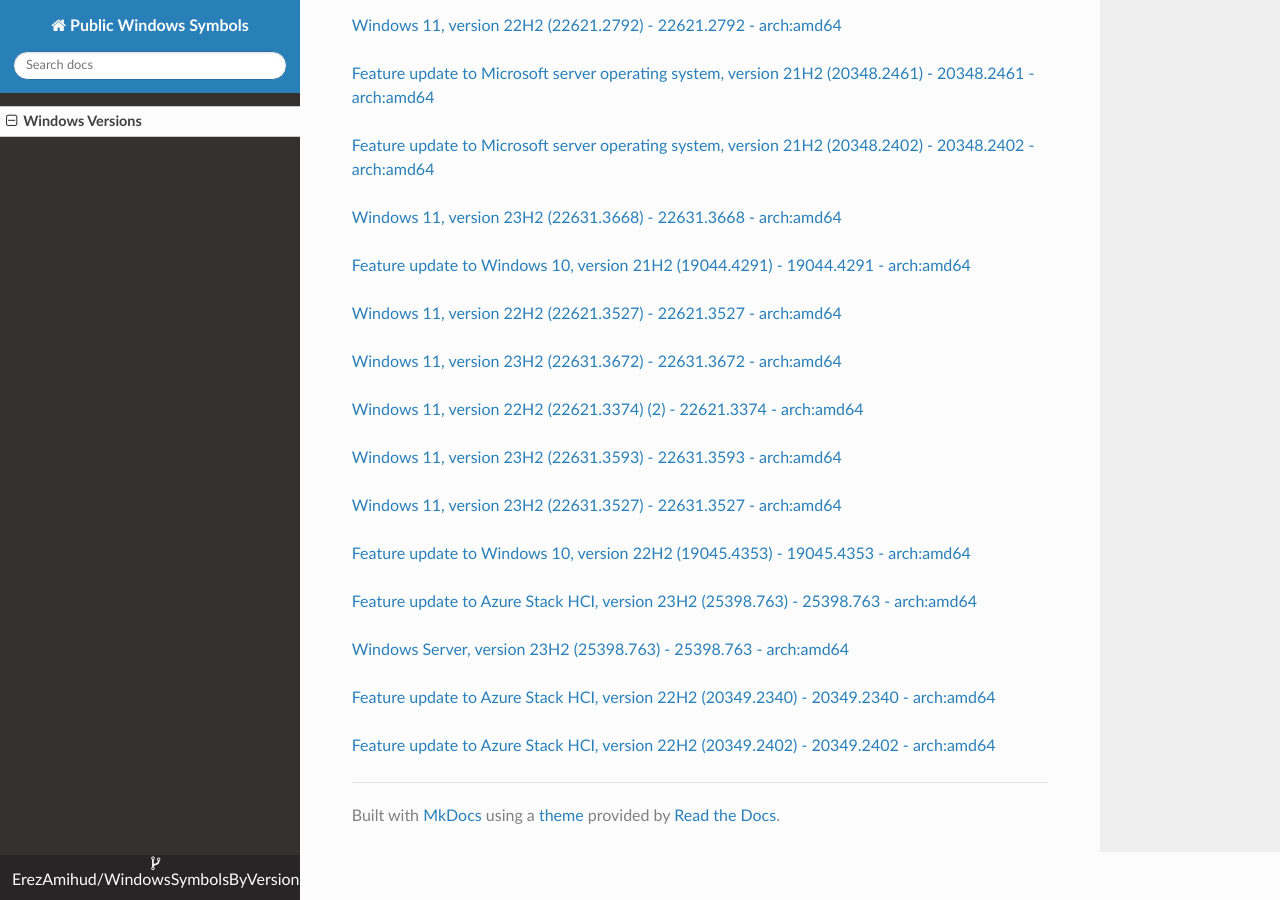
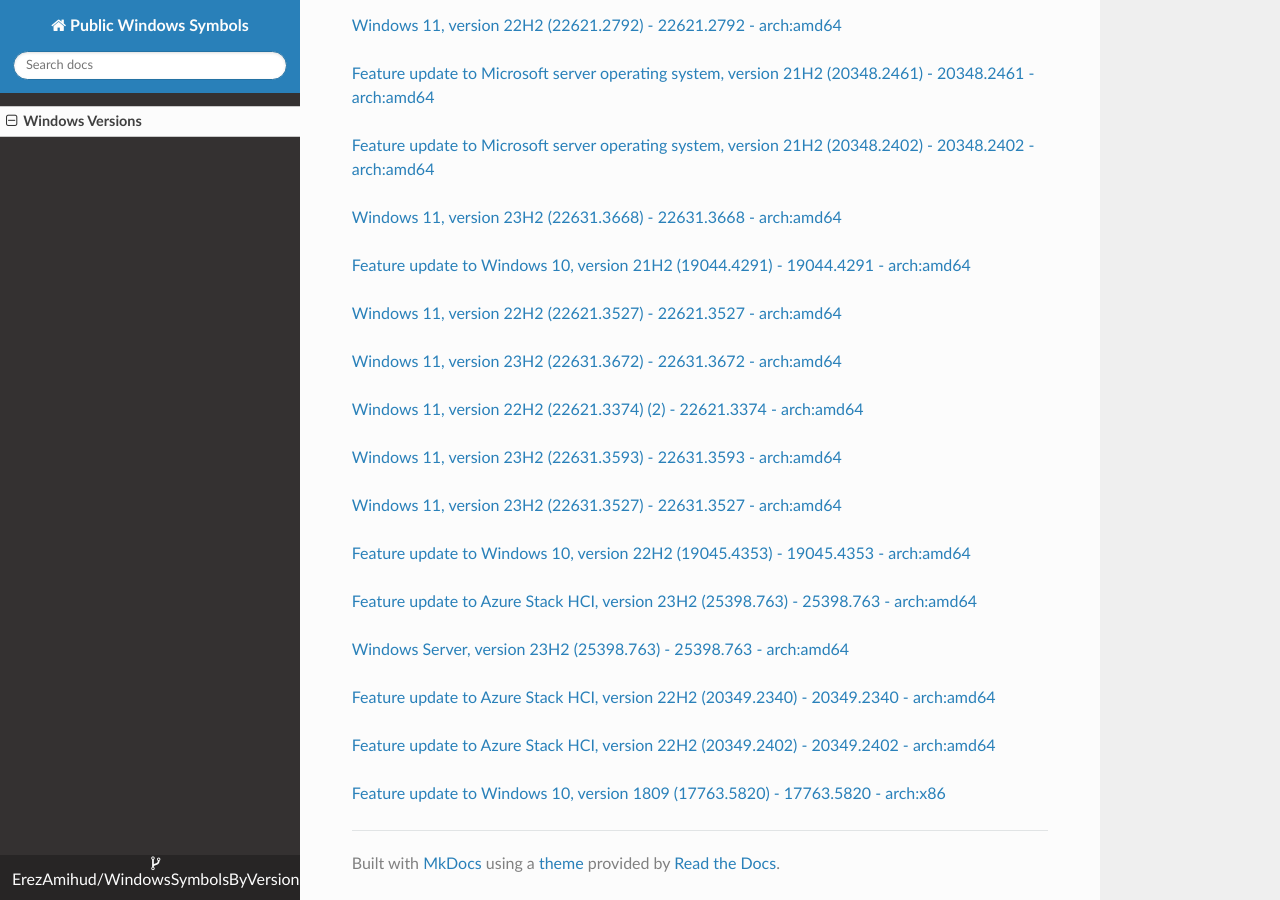
Before and after one commit to ErezAmihud/WindowsSymbolsByVersion, an MkDocs documentation site: the page built from docs/index.md, in a window 1280 px wide and 900 px high, scrolled down 15437 px. Built offline with MkDocs 1.6.1, drawn with Linux system fonts in a browser that asks for light colours; nearby versions of some CDN libraries.

Commit message:
Automated commit, add manifest for 7b7b462e-4fd8-48ac-8926-3e9e3206caad

```diff
--- a/docs/index.md
+++ b/docs/index.md
@@ -829,3 +829,6 @@
 
 
 [Feature update to Azure Stack HCI, version 22H2 (20349.2402) - 20349.2402 - arch:amd64](https://github.com/ErezAmihud/WindowsSymbolsByVersion/blob/main/manifests/2e4d05c4-a182-4a08-bc6e-cdab16227c05.manifest)
+
+
+[Feature update to Windows 10, version 1809 (17763.5820) - 17763.5820 - arch:x86](https://github.com/ErezAmihud/WindowsSymbolsByVersion/blob/main/manifests/7b7b462e-4fd8-48ac-8926-3e9e3206caad.manifest)
```
Also changed, not shown: process_builds.json (+1 -1 lines), 1 other file.
